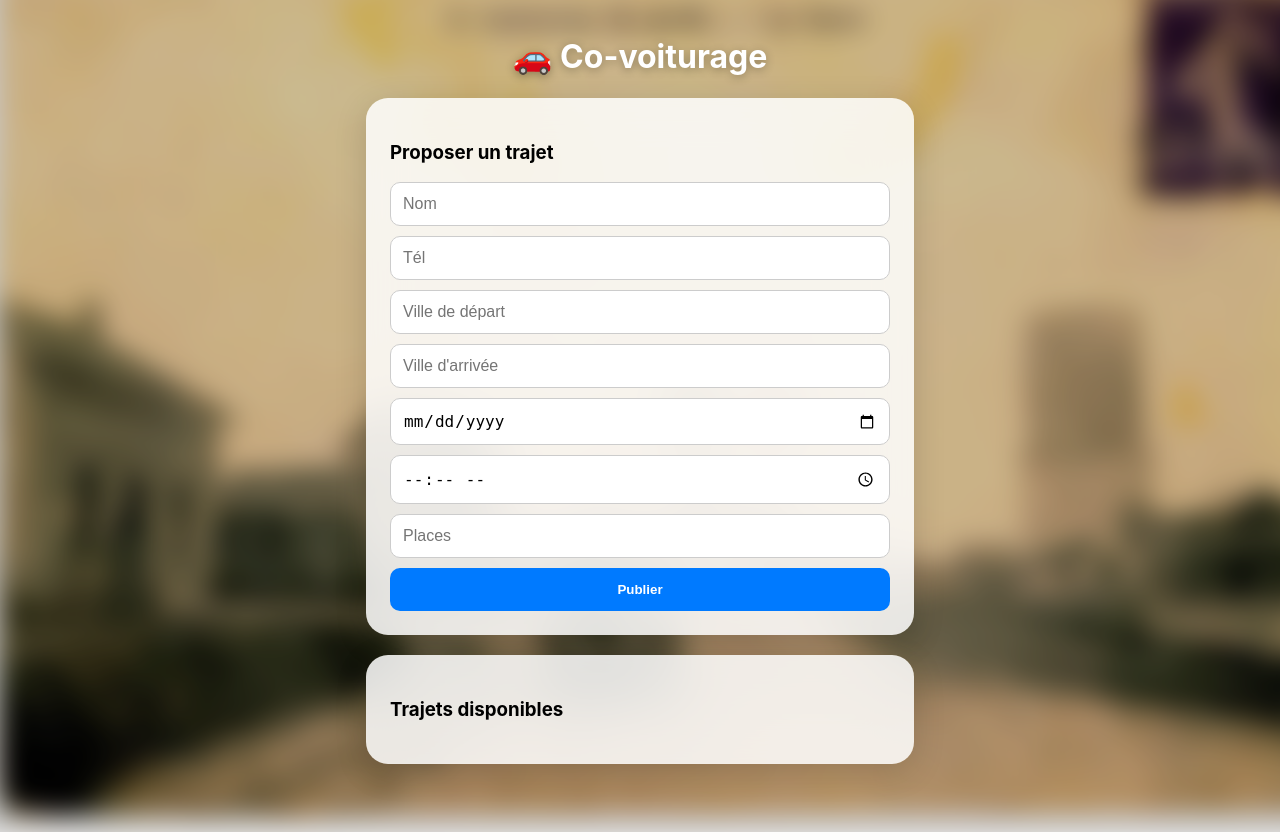
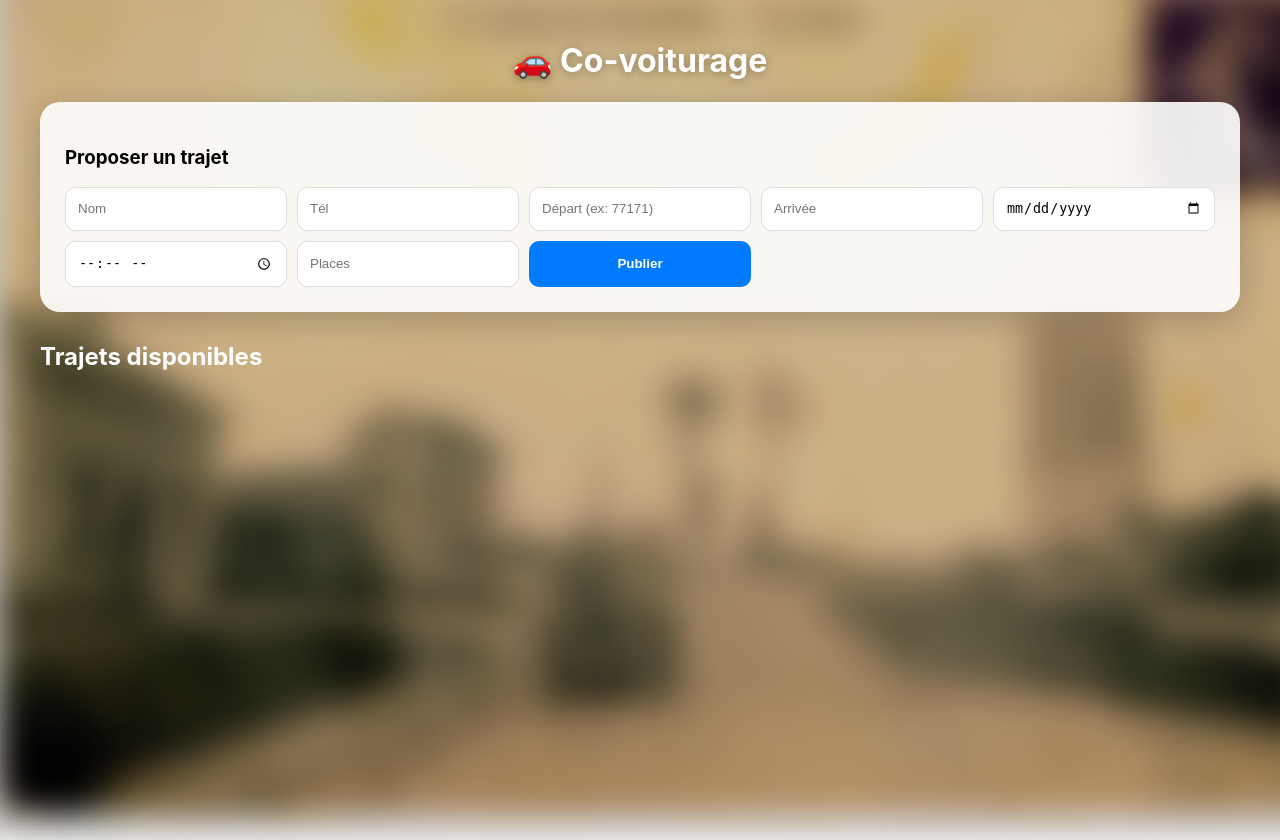
Before and after one commit to rahultankhiwale05/lechcovo, a Flask app: page / in a window 1280 px wide. Run offline with Flask 3, Linux system fonts and the light colour scheme; data that the repository does not hold is empty; some libraries are stand-ins or nearby versions.

Commit message:
improved ui for table view

```diff
--- a/templates/index.html
+++ b/templates/index.html
@@ -2,140 +2,154 @@
 <html lang="fr">
 <head>
     <meta charset="UTF-8">
-    <title>🚗 Co-voiturage avec Carte</title>
+    <title>🚗 Co-voiturage - Matrix View</title>
     <meta name="viewport" content="width=device-width, initial-scale=1">
-
     <link rel="stylesheet" href="https://unpkg.com/leaflet@1.9.4/dist/leaflet.css" />
-
     <style>
         :root {
-            --glass-bg: rgba(255, 255, 255, 0.85);
+            --glass-bg: rgba(255, 255, 255, 0.9);
             --accent: #007aff;
             --success: #34c759;
             --danger: #ff3b30;
         }
 
         body {
-            margin: 0; padding: 16px; font-family: -apple-system, sans-serif;
+            margin: 0; padding: 20px; font-family: -apple-system, sans-serif;
             min-height: 100vh;
         }
 
         body::before {
             content: ""; position: fixed; top: 0; left: 0; right: 0; bottom: 0;
             background: url("/static/carte-postale-ancienne-lechelle-20_0.jpg") center/cover;
-            filter: blur(12px) brightness(0.8); z-index: -1; transform: scale(1.1);
+            filter: blur(15px) brightness(0.8); z-index: -1; transform: scale(1.1);
         }
 
-        .card {
-            background: var(--glass-bg); backdrop-filter: blur(20px);
-            border-radius: 22px; padding: 24px; max-width: 500px;
-            margin: 0 auto 20px; box-shadow: 0 8px 32px rgba(0,0,0,0.15);
+        .container { max-width: 1200px; margin: 0 auto; }
+
+        /* Form Card */
+        .form-card {
+            background: var(--glass-bg); backdrop-filter: blur(10px);
+            border-radius: 20px; padding: 25px; margin-bottom: 30px;
+            box-shadow: 0 8px 32px rgba(0,0,0,0.2);
         }
 
-        .ride { background: white; border-radius: 18px; padding: 15px; margin-bottom: 15px; border: 1px solid #eee; }
-
-        /* Map Style */
-        .map-container {
-            height: 180px; width: 100%; border-radius: 12px;
-            margin: 10px 0; border: 1px solid #ddd;
-            z-index: 1; /* Keep map below dropdowns if any */
+        /* MATRIX GRID SYSTEM */
+        .ride-matrix {
+            display: grid;
+            grid-template-columns: repeat(auto-fill, minmax(350px, 1fr));
+            gap: 20px;
         }
 
-        .alert { padding: 15px; margin-bottom: 20px; border-radius: 12px; color: white; text-align: center; background: var(--success); }
-        .grid { display: grid; gap: 10px; }
-        input { padding: 12px; border-radius: 10px; border: 1px solid #ccc; width: 100%; box-sizing: border-box; font-size: 16px; }
-        button { background: var(--accent); color: white; border: none; padding: 14px; border-radius: 10px; font-weight: bold; cursor: pointer; }
-        .btn-reserve { display: block; text-align: center; background: var(--success); color: white; text-decoration: none; padding: 12px; border-radius: 10px; font-weight: bold; margin-top: 10px; }
+        .ride-card {
+            background: white; border-radius: 20px; padding: 0;
+            overflow: hidden; display: flex; flex-direction: column;
+            box-shadow: 0 4px 15px rgba(0,0,0,0.1);
+            transition: transform 0.2s;
+        }
+
+        .ride-card:hover { transform: translateY(-5px); }
+
+        .map-container { height: 160px; width: 100%; border-bottom: 1px solid #eee; }
+
+        .ride-info { padding: 15px; flex-grow: 1; }
+        .ride-title { font-weight: bold; font-size: 1.1em; color: var(--accent); margin-bottom: 5px; }
+        .ride-meta { font-size: 0.9em; color: #666; margin-bottom: 10px; }
+
+        .action-row {
+            padding: 15px; border-top: 1px solid #eee;
+            display: flex; justify-content: space-between; align-items: center;
+        }
+
+        .btn { border: none; padding: 10px 20px; border-radius: 10px; font-weight: bold; cursor: pointer; text-decoration: none; }
+        .btn-primary { background: var(--accent); color: white; }
+        .btn-success { background: var(--success); color: white; width: 100%; text-align: center; }
+        .btn-disabled { background: #ccc; color: white; width: 100%; text-align: center; cursor: not-allowed; }
+
+        .grid-form { display: grid; grid-template-columns: repeat(auto-fit, minmax(200px, 1fr)); gap: 10px; }
+        input { padding: 12px; border-radius: 10px; border: 1px solid #ddd; width: 100%; box-sizing: border-box; }
+
+        @media (max-width: 400px) { .ride-matrix { grid-template-columns: 1fr; } }
     </style>
 </head>
 <body>
 
+<div class="container">
     <h1 style="text-align: center; color: white; text-shadow: 0 2px 10px rgba(0,0,0,0.3);">🚗 Co-voiturage</h1>
 
-    {% with messages = get_flashed_messages() %}
-      {% if messages %}{% for m in messages %}<div class="alert">{{ m }}</div>{% endfor %}{% endif %}
-    {% endwith %}
-
-    <div class="card">
+    <div class="form-card">
         <h3>Proposer un trajet</h3>
-        <form method="post" class="grid">
+        <form method="post" class="grid-form">
             <input name="name" placeholder="Nom" required>
             <input name="contact" placeholder="Tél" required>
-            <input name="departure" id="input_dep" placeholder="Ville de départ" required>
-            <input name="destination" id="input_dest" placeholder="Ville d'arrivée" required>
+            <input name="departure" placeholder="Départ (ex: 77171)" required>
+            <input name="destination" placeholder="Arrivée" required>
             <input type="date" name="date" required>
             <input type="time" name="time" required>
             <input type="number" name="seats" placeholder="Places" min="1" required>
-            <button type="submit">Publier</button>
+            <button type="submit" class="btn btn-primary">Publier</button>
         </form>
     </div>
 
-    <div class="card">
-        <h3>Trajets disponibles</h3>
+    <h2 style="color: white;">Trajets disponibles</h2>
+    <div class="ride-matrix">
         {% for r in rides %}
-        <div class="ride">
-            <strong>{{ r.departure }} ➔ {{ r.destination }}</strong><br>
-            <small>{{ r.date }} à {{ r.time }} · {{ r.name }}</small>
-
+        <div class="ride-card">
             <div id="map_{{ r.id }}" class="map-container"
                  data-dep="{{ r.departure }}"
                  data-dest="{{ r.destination }}"></div>
 
-            <p>Places: <strong>{% if r.seats > 0 %}{{ r.seats }}{% else %}COMPLET{% endif %}</strong></p>
+            <div class="ride-info">
+                <div class="ride-title">{{ r.departure }} ➔ {{ r.destination }}</div>
+                <div class="ride-meta">
+                    📅 {{ r.date }} à {{ r.time }}<br>
+                    👤 {{ r.name }} · 📞 {{ r.contact }}
+                </div>
+                <div style="font-weight: bold;">
+                    Places: {% if r.seats > 0 %}{{ r.seats }}{% else %}<span style="color:var(--danger)">COMPLET</span>{% endif %}
+                </div>
+            </div>
 
+            <div class="action-row">
                 {% if r.seats > 0 %}
-                <a href="/reserve/{{ r.id }}" class="btn-reserve">Réserver</a>
+                    <a href="/reserve/{{ r.id }}" class="btn btn-success">Réserver</a>
+                {% else %}
+                    <div class="btn-disabled">COMPLET</div>
                 {% endif %}
-            <a href="/delete/{{ r.id }}/{{ r.secret }}" style="display:block; text-align:center; color:red; font-size:12px; margin-top:10px; text-decoration:none;">Supprimer</a>
+            </div>
+            <a href="/delete/{{ r.id }}/{{ r.secret }}" style="text-align:center; color:var(--danger); font-size:0.8em; margin-bottom:10px; text-decoration:none;">Supprimer</a>
         </div>
         {% endfor %}
+    </div>
 </div>
 
 <script src="https://unpkg.com/leaflet@1.9.4/dist/leaflet.js"></script>
 <script>
     async function geocode(city) {
         try {
-                const response = await fetch(`https://nominatim.openstreetmap.org/search?format=json&q=${encodeURIComponent(city)}`);
+            const response = await fetch(`https://nominatim.openstreetmap.org/search?format=json&q=${encodeURIComponent(city)}&countrycodes=fr&limit=1`);
             const data = await response.json();
-                if (data.length > 0) {
-                    return [parseFloat(data[0].lat), parseFloat(data[0].lon)];
-                }
-            } catch (e) { console.error("Geocoding failed", e); }
-            return null;
+            return data.length > 0 ? [parseFloat(data[0].lat), parseFloat(data[0].lon)] : null;
+        } catch (e) { return null; }
     }
 
     async function initMaps() {
         const containers = document.querySelectorAll('.map-container');
-
         for (let container of containers) {
-                const mapId = container.id;
-                const depName = container.getAttribute('data-dep');
-                const destName = container.getAttribute('data-dest');
-
+            const depName = container.dataset.dep;
+            const destName = container.dataset.dest;
             const depCoords = await geocode(depName);
             const destCoords = await geocode(destName);
 
             if (depCoords && destCoords) {
-                    const map = L.map(mapId).setView(depCoords, 6);
-
-                    L.tileLayer('https://{s}.tile.openstreetmap.org/{z}/{x}/{y}.png', {
-                        attribution: '&copy; OSM'
-                    }).addTo(map);
-
-                    const markerA = L.marker(depCoords).addTo(map).bindPopup("Départ: " + depName);
-                    const markerB = L.marker(destCoords).addTo(map).bindPopup("Arrivée: " + destName);
-
-                    // Draw a line between markers
-                    const line = L.polyline([depCoords, destCoords], {color: '#007aff', weight: 4, opacity: 0.6}).addTo(map);
-
-                    // Zoom map to fit both markers
-                    map.fitBounds(line.getBounds(), {padding: [20, 20]});
-                } else {
-                    container.innerHTML = "<p style='text-align:center; padding-top:70px; color:#999;'>Carte indisponible</p>";
+                const map = L.map(container.id, {zoomControl: false, attributionControl: false}).setView(depCoords, 10);
+                L.tileLayer('https://{s}.tile.openstreetmap.org/{z}/{x}/{y}.png').addTo(map);
+                const line = L.polyline([depCoords, destCoords], {color: '#007aff', weight: 4}).addTo(map);
+                L.marker(depCoords).addTo(map);
+                L.marker(destCoords).addTo(map);
+                map.fitBounds(line.getBounds(), {padding: [10, 10]});
             }
         }
     }
-
     window.onload = initMaps;
 </script>
 </body>
```
Lines whose indentation alone changed are shown as unchanged.
